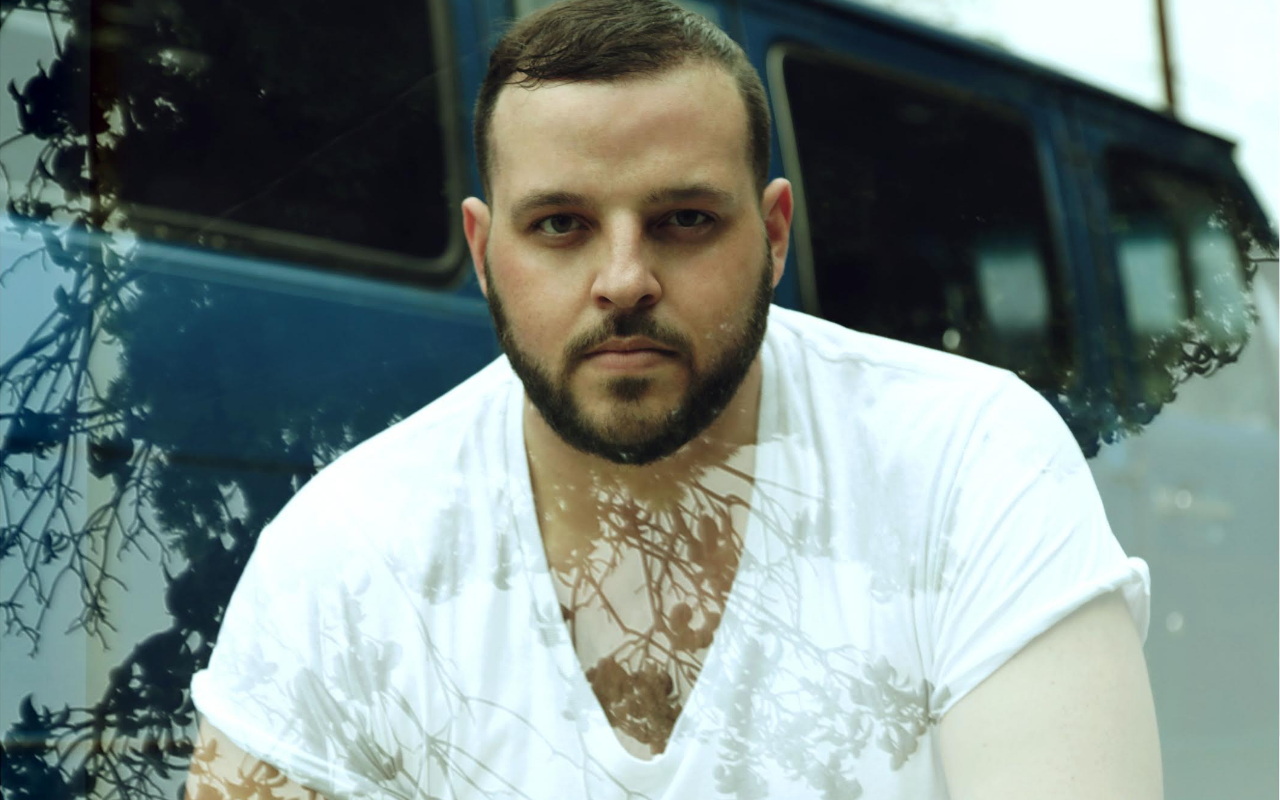
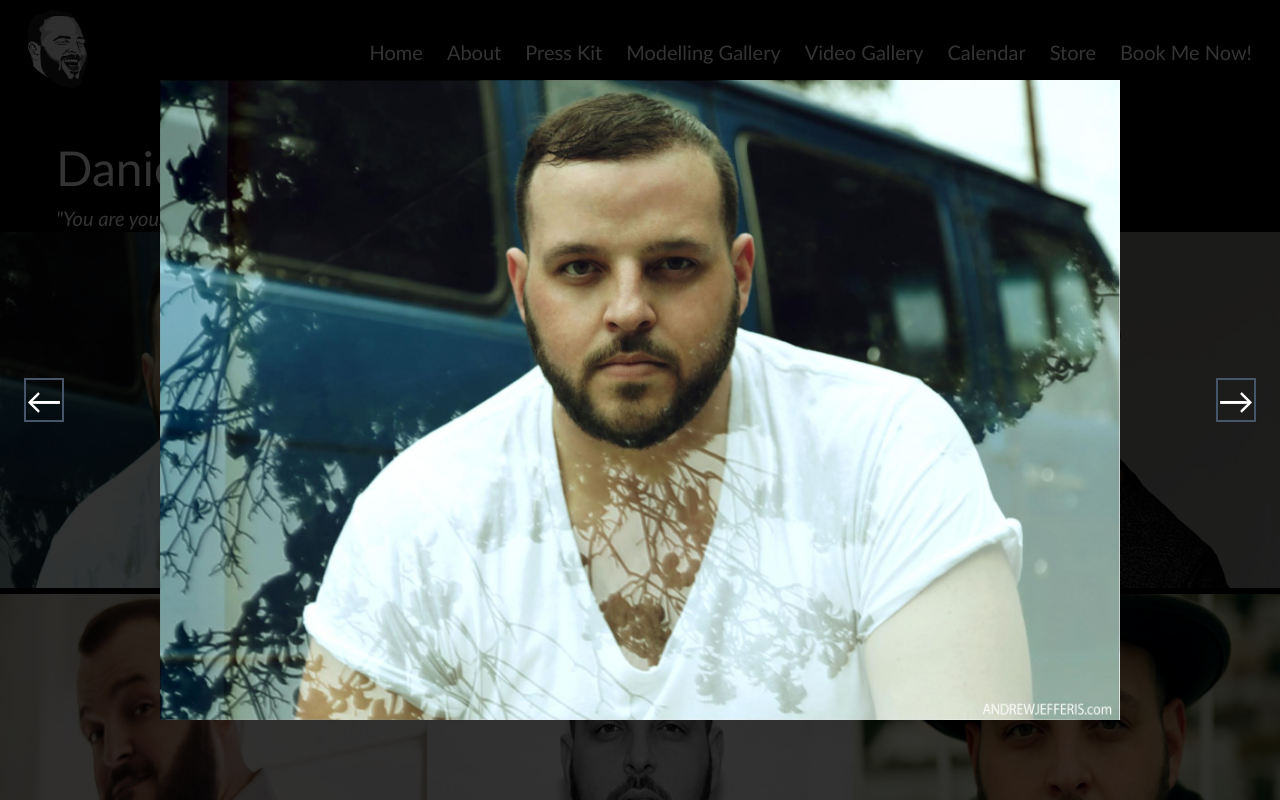
Before and after one commit to Earle-Poole/danFran, a Next.js app: page /modelling-gallery in a window 1280 px wide. Both pictures are taken after a click on the element 213 px from the left and 412 px from the top of the page. Built offline with nearby package versions, Linux system fonts and the light colour scheme.

Commit message:
Added enlarged picture buttons. Styled the selected image.

```diff
--- a/components/molecule/SelectedGalleryImage/SelectedGalleryImage.tsx
+++ b/components/molecule/SelectedGalleryImage/SelectedGalleryImage.tsx
@@ -20,10 +20,31 @@ const SelectedGalleryImage: FC<SelectedGalleryImageProps> = ({
         setSelectedBigImage(null)
       }}
     >
-      <Image
-        src={selectedBigImage}
-        alt={`Selected Picture`}
-      />
+      <div className="w-9/12 h-full items-center flex">
+        <button
+          className="absolute left-6 border-slate-600 border-2  z-30 text-4xl text-white"
+          type="button"
+          title="Previous Picture"
+        >
+          &#8592;
+        </button>
+        <div className="relative w-full h-5/6">
+          <Image
+            layout="fill"
+            objectFit="contain"
+            src={selectedBigImage}
+            alt={`Selected Picture`}
+          />
+        </div>
+
+        <button
+          className="absolute right-6 border-slate-600 border-2  z-30 text-4xl text-white"
+          type="button"
+          title="Next Picture"
+        >
+          &#8594;
+        </button>
+      </div>
     </div>,
     portalTarget
   )
```
